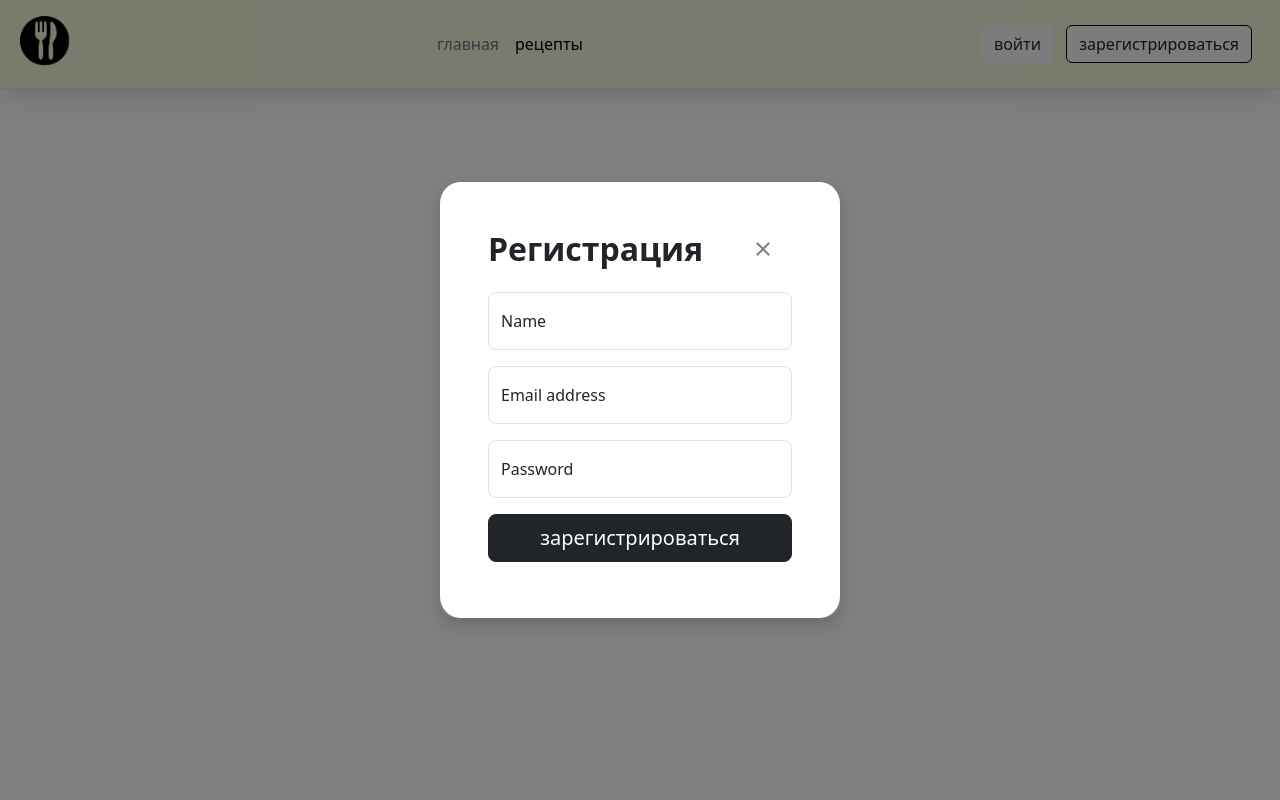
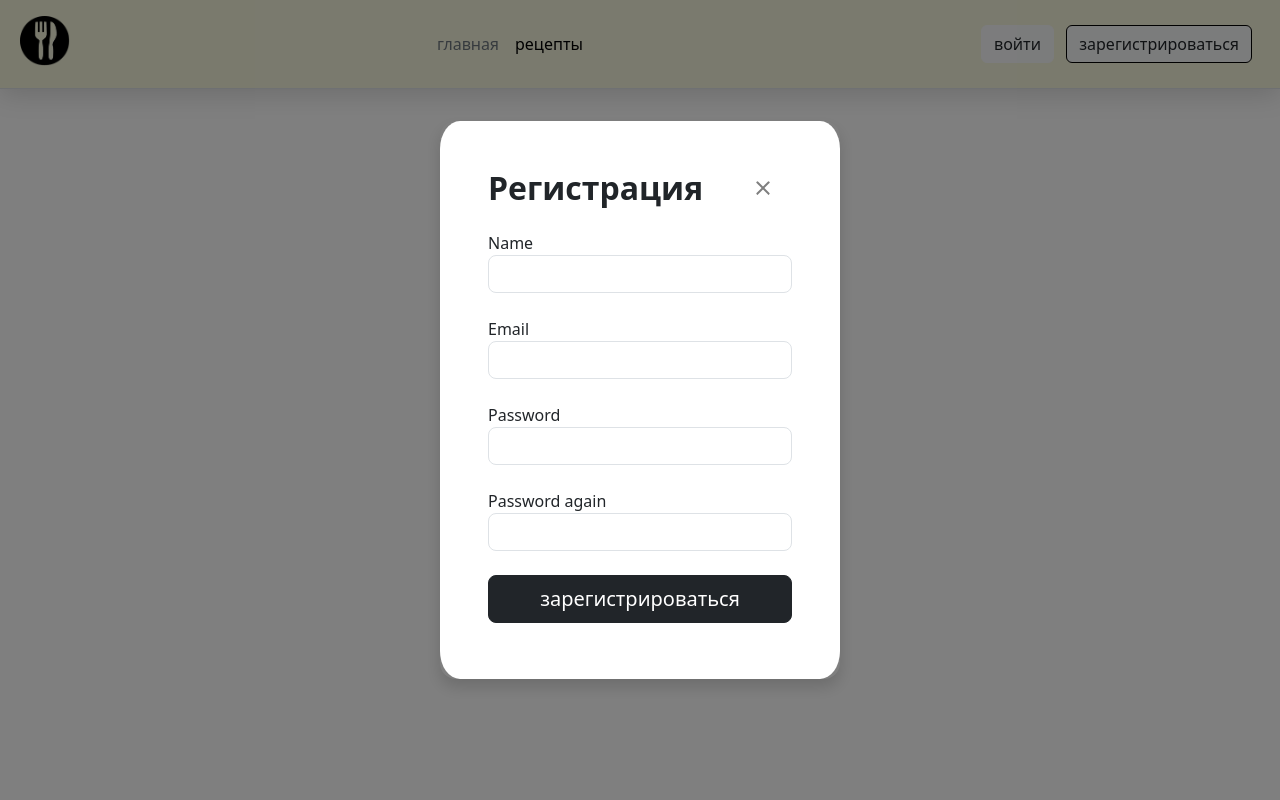
Before and after one commit to papaWa-paw/website, a Flask app: template templates/registration.html in a window 1280 px wide. Run offline with Flask 3, Linux system fonts and the light colour scheme; the template is opened without the code that fills it, so the values that code supplies are empty, except form fields; tables that the repository leaves empty hold one stand-in row (values such as "Sample post"); form fields are guessed from the names that the template uses.

Commit message:
Update registration.html

```diff
--- a/templates/registration.html
+++ b/templates/registration.html
@@ -1,7 +1,7 @@
 {% extends 'base.html' %}
 
 {% block title %}
-LOL
+Регистрация
 {% endblock %}
 
 {% block body %}
@@ -13,21 +13,45 @@ LOL
         <h1 class="fw-bold mb-0 fs-2">Регистрация</h1>
         <a href="{{ url_for('index') }}" class="btn-close" data-bs-dismiss="modal" aria-label="Close"></a>
       </div>
-
+        {{ form.hidden_tag() }}
       <div class="modal-body p-5 pt-0">
         <form class="">
-          <div class="form-floating mb-3">
-            <input name="name" class="form-control rounded-3" id="floatingName" placeholder="Name">
-            <label for="floatingInput">Name</label>
-          </div>
-          <div class="form-floating mb-3">
-            <input name="email" type="email" class="form-control rounded-3" id="floatingInput" placeholder="name@example.com">
-            <label for="floatingInput">Email address</label>
-          </div>
-          <div class="form-floating mb-3">
-            <input name="password" type="password" class="form-control rounded-3" id="floatingPassword" placeholder="Password">
-            <label for="floatingPassword">Password</label>
-          </div>
+
+              {{ form.name.label }}<br>
+        {{ form.name(class="form-control rounded-3") }}<br>
+        {% for error in form.name.errors %}
+            <p class="alert alert-danger" role="alert">
+                {{ error }}
+            </p>
+        {% endfor %}
+
+
+              {{ form.email.label }}<br>
+        {{ form.email(class="form-control rounded-3", type="email") }}<br>
+        {% for error in form.email.errors %}
+            <p class="alert alert-danger" role="alert">
+                {{ error }}
+            </p>
+        {% endfor %}
+
+
+              {{ form.password.label }}<br>
+        {{ form.password(class="form-control rounded-3", type="password") }}<br>
+        {% for error in form.password.errors %}
+            <p class="alert alert-danger" role="alert">
+                {{ error }}
+            </p>
+        {% endfor %}
+
+
+            {{ form.password_again.label }}<br>
+        {{ form.password_again(class="form-control rounded-3", type="password_again") }}<br>
+        {% for error in form.password_again.errors %}
+            <p class="alert alert-danger" role="alert">
+                {{ error }}
+            </p>
+        {% endfor %}
+
           <button class="w-100 mb-2 btn btn-lg rounded-3 btn-dark" type="submit">зарегистрироваться</button>
         </form>
       </div>
```
